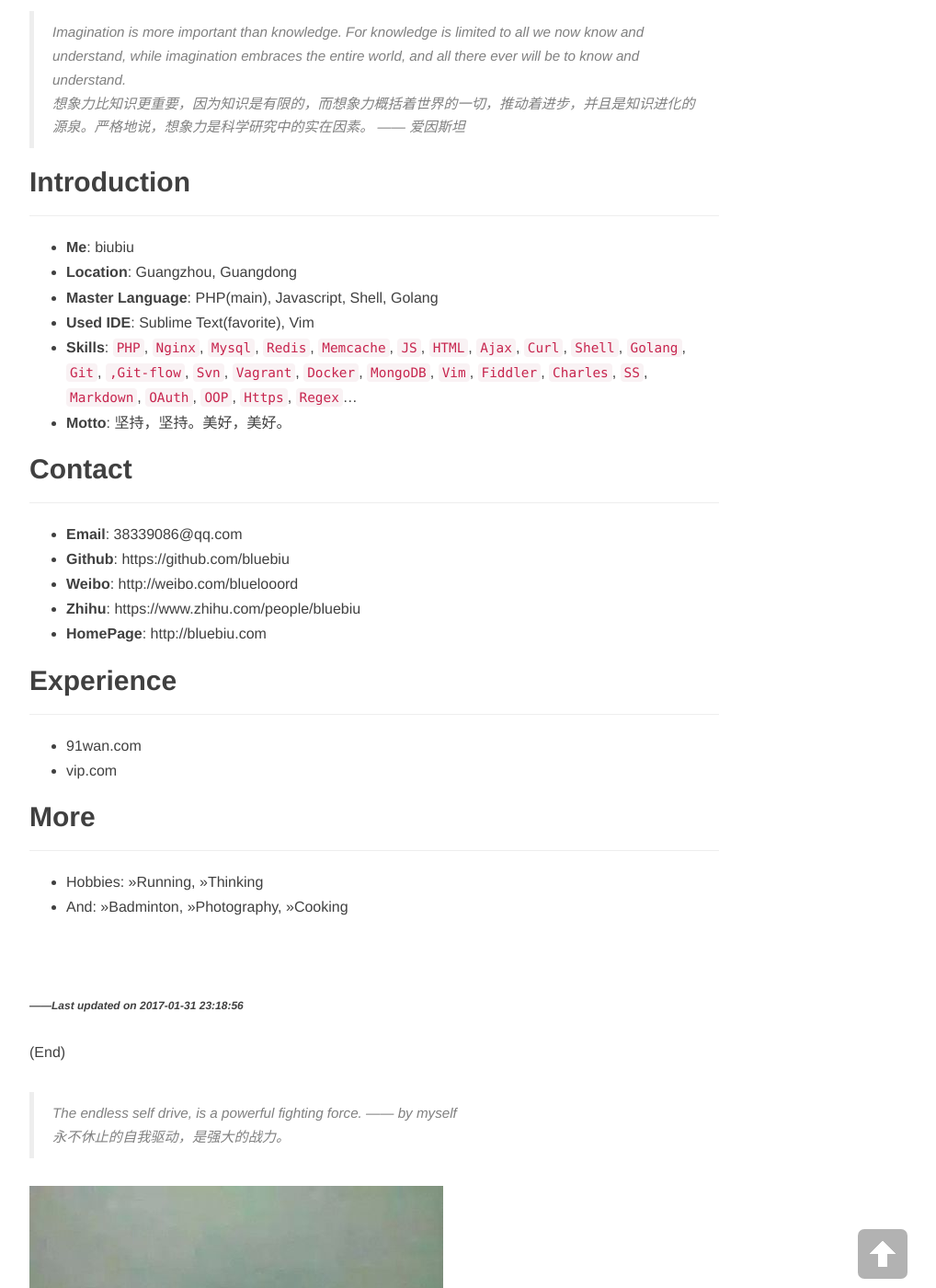
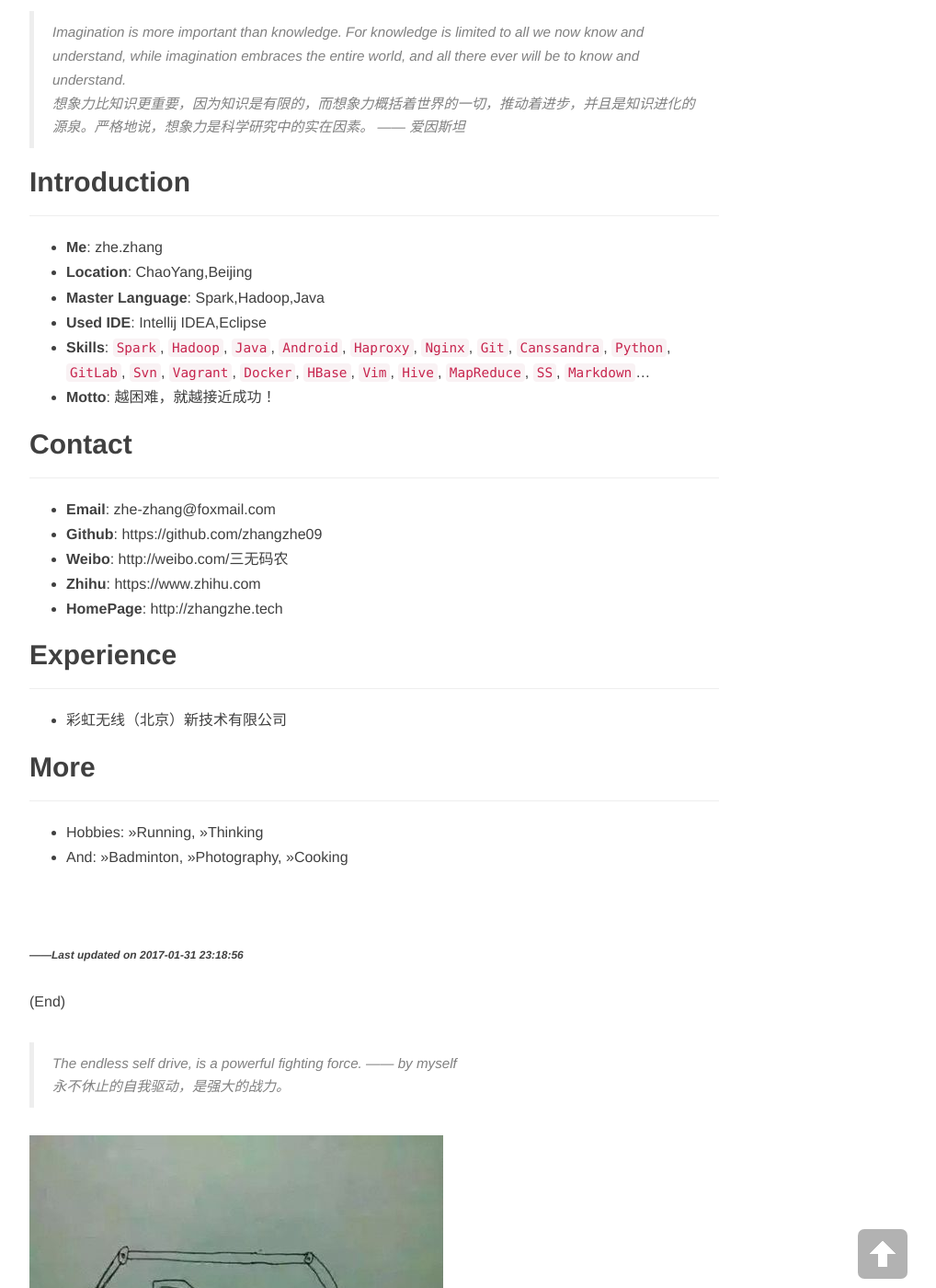
Before and after one commit to Zhangzhe09/zhangzhe09.github.io, a Jekyll site: the page built from about.md, in a window 1280 px wide and 1400 px high, scrolled down 1058 px. Shown: the whole window at 92% size, without its empty margins (233-1251 px from the left). Built offline with Jekyll 4.4.1, drawn with Linux system fonts in a browser that asks for light colours; nearby versions of some CDN libraries; comment, search, counter and statistics services are not loaded.

Commit message:
update about.md

```diff
--- a/about.md
+++ b/about.md
@@ -16,29 +16,28 @@ header-img: "/img/banners/the_world_is_yours.jpg"
 
 ***
 
-* **Me**: biubiu
-* **Location**: Guangzhou, Guangdong
-* **Master Language**: PHP(main), Javascript, Shell, Golang
-* **Used IDE**: Sublime Text(favorite), Vim
-* **Skills**: `PHP`, `Nginx`, `Mysql`, `Redis`, `Memcache`, `JS`, `HTML`, `Ajax`, `Curl`, `Shell`, `Golang`, `Git`, `,Git-flow`, `Svn`, `Vagrant`, `Docker`, `MongoDB`, `Vim`, `Fiddler`, `Charles`, `SS`, `Markdown`, `OAuth`, `OOP`, `Https`, `Regex`...
-* **Motto**: 坚持，坚持。美好，美好。
+* **Me**: zhe.zhang
+* **Location**: ChaoYang,Beijing
+* **Master Language**: Spark,Hadoop,Java
+* **Used IDE**: Intellij IDEA,Eclipse
+* **Skills**: `Spark`, `Hadoop`, `Java`, `Android`, `Haproxy`, `Nginx`, `Git`, `Canssandra`, `Python`, `GitLab`,  `Svn`, `Vagrant`, `Docker`, `HBase`, `Vim`, `Hive`, `MapReduce`, `SS`, `Markdown`...
+* **Motto**: 越困难，就越接近成功！
 
 ## Contact
 
 ***
 
-* **Email**: 38339086@qq.com
-* **Github**: <https://github.com/bluebiu>
-* **Weibo**: <http://weibo.com/bluelooord>
-* **Zhihu**: <https://www.zhihu.com/people/bluebiu>
-* **HomePage**: <http://bluebiu.com>
+* **Email**: zhe-zhang@foxmail.com
+* **Github**: <https://github.com/zhangzhe09>
+* **Weibo**: <http://weibo.com/三无码农>
+* **Zhihu**: <https://www.zhihu.com>
+* **HomePage**: <http://zhangzhe.tech>
 
 ## Experience
 
 ***
 
-* [91wan.com](http://91wan.com)
-* [vip.com](http://vip.com)
+* [彩虹无线（北京）新技术有限公司](http://cihon.cn)
 
 ## More
 
```
